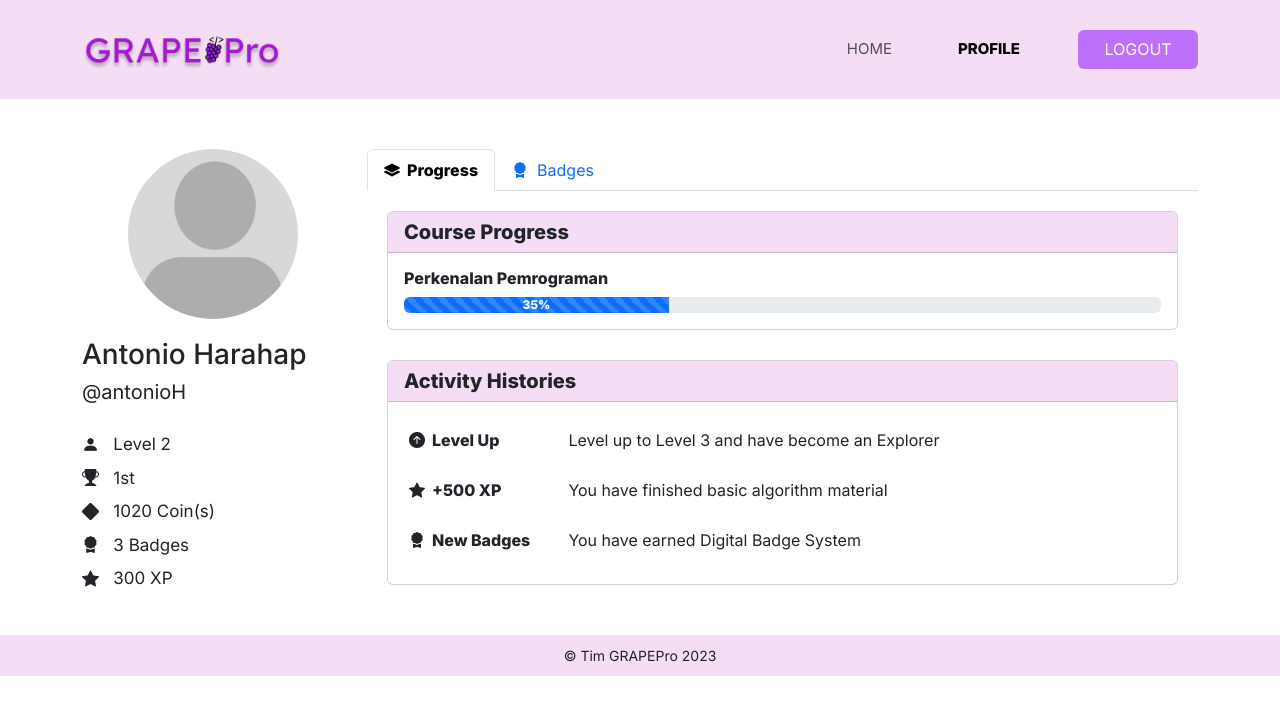
After one commit to angganap/grapeappRPL, a CodeIgniter 4 app: template app/Views/User/profile.php in a window 1280 px wide. The commit adds this page. Shown: the top 715 px of the page. Run offline with PHP 8.4 and a stand-in for CodeIgniter, Linux system fonts and the light colour scheme; the template is opened without the code that fills it, so the values that code supplies are empty; some libraries are stand-ins or nearby versions.

Commit message:
adding profile page yet it still has little errors

```diff
--- a/app/Config/Routes.php
+++ b/app/Config/Routes.php
@@ -31,6 +31,7 @@ $routes->set404Override();
 // route since we don't have to scan directories.
 $routes->get('/', 'Home::index');
 $routes->get('/home', 'User\Home::index');
+$routes->get('/profile', 'User\Profile::index');
 
 /*
  * --------------------------------------------------------------------
--- /dev/null
+++ b/app/Views/User/profile.php
@@ -0,0 +1,174 @@
+<!DOCTYPE html>
+<html lang="en">
+
+<head>
+    <meta charset="UTF-8">
+    <title>GRAPEPro | Profile</title>
+    <meta name="viewport" content="width=device-width, initial-scale=1.0">
+    <link rel="shortcut icon" type="image/png" href="/favicon.ico">
+    <link rel="stylesheet" type="text/css" href="/css/user/profile.css">
+    <link href="https://cdn.jsdelivr.net/npm/bootstrap@5.3.0-alpha3/dist/css/bootstrap.min.css" rel="stylesheet"
+        integrity="sha384-KK94CHFLLe+nY2dmCWGMq91rCGa5gtU4mk92HdvYe+M/SXH301p5ILy+dN9+nJOZ" crossorigin="anonymous">
+    <script src="https://cdn.jsdelivr.net/npm/bootstrap@5.3.0-alpha3/dist/js/bootstrap.bundle.min.js"
+        integrity="sha384-ENjdO4Dr2bkBIFxQpeoTz1HIcje39Wm4jDKdf19U8gI4ddQ3GYNS7NTKfAdVQSZe" crossorigin="anonymous">
+    </script>
+    <link rel="stylesheet" href="https://cdn.jsdelivr.net/npm/bootstrap-icons@1.10.5/font/bootstrap-icons.css">
+</head>
+
+<body>
+    <div class="wrapper">
+        <nav class="navbar navbar-expand-lg ">
+            <div class="container nav-cont">
+                <a class="navbar-brand" href="#">
+                    <img src="/images/logo.png">
+                </a>
+                <button class="navbar-toggler" type="button" data-bs-toggle="collapse"
+                    data-bs-target="#navbarNavAltMarkup" aria-controls="navbarNavAltMarkup" aria-expanded="false"
+                    aria-label="Toggle navigation">
+                    <span class="navbar-toggler-icon"></span>
+                </button>
+                <div class="collapse navbar-collapse" id="navbarNavAltMarkup">
+                    <div class="navbar-nav ms-auto">
+                        <a class="nav-link" aria-current="page" href="#">HOME</a>
+                        <a class="nav-link active" href="#">PROFILE</a>
+                        <a class="btn btn-logout" href="#">LOGOUT</a>
+                    </div>
+                </div>
+            </div>
+        </nav>
+        <div class="container">
+			<div class="row row-profile">
+				<div class="col-lg-3">
+					<center><img src="/images/avatar.jpg" class="profile-pic" id="profile-pic">
+					</center>
+					<h3 class="profile-name">Antonio Harahap</h3>
+					<span class="username">@antonioH</span>
+					<div class="info">
+						<span class="info-item"><i class="bi bi-person-fill"></i>&nbsp;&nbsp; Level 2</span>
+						<span class="info-item"><i class="bi bi-trophy-fill"></i>&nbsp;&nbsp; 1st</span>
+						<span class="info-item"><i class="bi bi-diamond-fill"></i>&nbsp;&nbsp; 1020 Coin(s)</span>
+						<span class="info-item"><i class="bi bi-award-fill"></i>&nbsp;&nbsp; 3 Badges</span>
+						<span class="info-item"><i class="bi bi-star-fill"></i>&nbsp;&nbsp; 300 XP</span>
+					</div>
+				</div>
+				<div class="col-lg-9 nav-info-user">
+					<nav>
+						<div class="nav nav-tabs" id="nav-tab" role="tablist">
+							<button class="nav-link active" id="nav-progress-tab" data-bs-toggle="tab"
+								data-bs-target="#nav-progress" type="button" role="tab" aria-controls="nav-progress"
+								aria-selected="false"><i class="bi bi-layers-fill"></i>&nbsp;&nbsp;Progress</button>
+							<button class="nav-link" id="nav-badges-tab" data-bs-toggle="tab"
+								data-bs-target="#nav-badges" type="button" role="tab" aria-controls="nav-badges"
+								aria-selected="false"><i class="bi bi-award-fill"></i>&nbsp;&nbsp;Badges</button>
+						</div>
+					</nav>
+					<div class="tab-content" id="nav-tabContent">
+						<div class="tab-pane fade show active" id="nav-progress" role="tabpanel" aria-labelledby="nav-progress-tab"
+							tabindex="0">
+							<div class="card card-progress">
+								<h5 class="card-header">Course Progress</h5>
+								<div class="card-body">
+									<h6>Perkenalan Pemrograman</h6>
+									<div class="progress">
+										<div class="progress-bar progress-bar-striped"
+											role="progressbar" aria-label="Example with label"
+											style="width: 35%; aria-valuenow= 35"
+											aria-valuemin="0" aria-valuemax="100">35%</div>
+									</div>
+								</div>
+							</div>
+							<div class="card card-progress">
+								<h5 class="card-header">Activity Histories</h5>
+								<div class="card-body">
+									<div class="row-custom">
+										<div class="coloumn-1"><i class="bi bi-arrow-up-circle-fill"></i>&nbsp; Level Up
+										</div>
+										<div class="coloumn-2">Level up to Level 3 and have become an Explorer</div>
+									</div>
+									<div class="row-custom">
+										<div class="coloumn-1"><i class="bi bi-star-fill"></i>&nbsp; +500 XP</div>
+										<div class="coloumn-2">You have finished basic algorithm material</div>
+									</div>
+									<div class="row-custom">
+										<div class="coloumn-1"><i class="bi bi-award-fill"></i></i>&nbsp; New Badges
+										</div>
+										<div class="coloumn-2">You have earned Digital Badge System</div>
+									</div>
+								</div>
+							</div>
+						</div>
+						<div class="tab-pane fade" id="nav-badges" role="tabpanel" aria-labelledby="nav-badges-tab"
+							tabindex="0">
+							<div class="card card-badges" style="width: 18rem;">
+								<img src="/images/badges.png" class="card-img-top" alt="...">
+								<div class="card-body">
+									<center>
+										<h5 class="card-title">Digital Badge System</h5>
+									</center>
+									<center>
+										<p class="card-text">COMPLETION BADGES</p>
+									</center><br />
+									<center>
+										<p class="card-text">Earned: 14 Feb, 2022 02:30:00</p>
+									</center>
+								</div>
+							</div>
+							<div class="card card-badges" style="width: 18rem;">
+								<img src="../images/badges.png" class="card-img-top" alt="...">
+								<div class="card-body">
+									<center>
+										<h5 class="card-title">Digital Badge System</h5>
+									</center>
+									<center>
+										<p class="card-text">COMPLETION BADGES</p>
+									</center><br />
+									<center>
+										<p class="card-text">Earned: 14 Feb, 2022 02:30:00</p>
+									</center>
+								</div>
+							</div>
+							<div class="card card-badges" style="width: 18rem;">
+								<img src="../images/badges.png" class="card-img-top" alt="...">
+								<div class="card-body">
+									<center>
+										<h5 class="card-title">Digital Badge System</h5>
+									</center>
+									<center>
+										<p class="card-text">COMPLETION BADGES</p>
+									</center><br />
+									<center>
+										<p class="card-text">Earned: 14 Feb, 2022 02:30:00</p>
+									</center>
+								</div>
+							</div>
+						</div>
+					</div>
+				</div>
+			</div>
+		</div>
+    </div>
+    <div class="footer">
+        <span>&#169; Tim GRAPEPro 2023</span>
+    </div>
+    <!-- <div class="black-wrapper change-pic-pop-up"></div>
+	<div class="card w-40 change-pic-pop-up card-change-pic">
+		<div class="card-body">
+			<i class="bi bi-x" id="close"></i>
+			<center><img src='/images/avatar.jpg' class="change-img" id="change-img"></center>
+			<form method="post" id="change-img-form">
+				<div class="input-group mb-3">
+					<input type="file" class="form-control" id="inputGroupFile02">
+					<label class="input-group-text" for="inputGroupFile02">Upload</label>
+				</div>
+			</form>
+			<buttton class="btn btn-primary w-100 mt-20" id="change-pic">Change Photo Profile</buttton>
+		</div>
+	</div> -->
+</body>
+<script src="https://cdn.jsdelivr.net/npm/@popperjs/core@2.11.7/dist/umd/popper.min.js" integrity="sha384-zYPOMqeu1DAVkHiLqWBUTcbYfZ8osu1Nd6Z89ify25QV9guujx43ITvfi12/QExE" crossorigin="anonymous"></script>
+    <script src="https://cdn.jsdelivr.net/npm/bootstrap@5.3.0-alpha3/dist/js/bootstrap.min.js" integrity="sha384-Y4oOpwW3duJdCWv5ly8SCFYWqFDsfob/3GkgExXKV4idmbt98QcxXYs9UoXAB7BZ" crossorigin="anonymous"></script>
+    <script src="https://cdnjs.cloudflare.com/ajax/libs/jquery/3.6.0/jquery.min.js"
+	integrity="sha512-894YE6QWD5I59HgZOGReFYm4dnWc1Qt5NtvYSaNcOP+u1T9qYdvdihz0PPSiiqn/+/3e7Jo4EaG7TubfWGUrMQ=="
+	crossorigin="anonymous" referrerpolicy="no-referrer"></script>
+    <script type="text/javascript" src="/js/user/profile.js"></script>
+</html>
--- /dev/null
+++ b/public/css/user/profile.css
@@ -0,0 +1,186 @@
+@import url('https://fonts.googleapis.com/css2?family=Inter:wght@400;500;600700;800;900&display=swap');
+body{
+    bottom: 0;
+    padding-bottom: 0;
+    font-family: 'Inter', sans-serif !important;
+}
+.navbar{
+    background-color: #F4DDF5 !important;
+}
+.nav-cont{
+    padding: 15px 0;
+}
+.navbar-brand img{
+    width: 200px;
+}
+.navbar-nav{
+    font-family: 'Inter', sans-serif !important;
+    font-size: 15px;
+}
+
+.navbar-nav .nav-link{
+    margin-right: 50px;
+}
+
+.active{
+    font-weight: 600 !important;
+}
+
+.btn-logout{
+    background-color: #BE6FFB !important;
+    color: #fff !important;
+    width: 120px;
+}
+#wrapper{
+	width: 100%;
+	height: 100%;
+	position: absolute;
+	z-index: 1;
+}
+.profile-pic{
+	width: 170px;
+	height: 170px;
+	border-radius: 50%;
+}
+.profile-pic:hover{
+	cursor: pointer;
+}
+.container .row-profile{
+	padding-top: 50px;
+}
+.profile-name{
+	margin-top: 20px;
+	line-height: 30px;
+}
+.username{
+	font-size: 20px;
+}
+
+.info{
+	width: 100%;
+	margin-top: 25px;
+}
+.info-item{
+	font-size: 17px;
+	margin-top: 8px;
+	display: block;
+}
+
+.card-header{
+    background-color: #F4DDF5 !important;
+    font-weight: 600 !important;
+}
+
+.card-body h6{
+    font-weight: 600;
+}
+
+.badges{
+	width: 200px;
+	height: auto;
+}
+.tab-content .tab-pane{
+	padding: 20px;
+}
+
+.card-progress{
+	margin-bottom: 30px;
+}
+
+.row-custom{
+	width: 100%;
+	padding: 10px 5px;
+	display: inline-block;
+
+}
+.coloumn-1{
+	width: 20%;
+	display: inline-block;
+	float: left;
+	font-weight: 600;
+}
+.coloumn-2{
+	width: 80%;
+	display: inline-block;
+	float: left;
+	padding-left: 10px;
+    font-weight: 400;
+}
+
+.card-badges{
+	margin: 20px;
+	display: inline-block !important;
+}
+
+.change-pic-pop-up{
+	z-index: 3;
+	display: block;
+}
+.w-40{
+	width: 40%;
+}
+.mt-20{
+	margin-top: 20px;
+}
+.c-black{
+	color: #000;
+}
+#close{
+	float: right;
+	font-size: 23px;
+}
+#close:hover{
+	cursor: pointer;
+}
+.card-change-pic{
+	top: 0;
+	right: 0;
+	left: 0;
+	bottom: 0;
+	margin: auto;
+	position: relative;
+    top: 50%;
+    transform: translateY(-50%);
+}
+
+.black-wrapper{
+	width: 100%;
+	height: 100%;
+	background-color: #000;
+	opacity: 0.5;
+	position: absolute;
+	z-index: 2;
+
+}
+.change-img{
+	width: 200px;
+	height: 200px;
+	border-radius: 50%;
+}
+#change-img-form{
+	margin-top: 30px;
+}
+
+.share-wrapper{
+	border: 1px solid #818384;
+	padding: 30px;
+	border-radius: 20px;
+}
+.share-wrapper h3{
+	margin-bottom: 20px;
+}
+
+.footer{
+    width: 100%;
+    padding: 10px 0;
+    text-align: center;
+    background-color: #F4DDF5;
+    bottom: 0;
+    font-size: 14px;
+}
+
+@media only screen and (max-width: 991px) {
+	.container .row-profile .nav-info-user{
+		padding-top: 40px;
+	}
+}
--- /dev/null
+++ b/public/js/user/profile.js
@@ -0,0 +1,30 @@
+$('#profile-pic').click(function(){
+	$( ".change-pic-pop-up" ).css( "display", "block !important" );
+})
+
+$("#close").click(function(){
+	$(".change-pic-pop-up").css("display","none");
+});
+
+$('#sign-out').click(function(){
+	window.location.href = "./logout.php";
+})
+
+$('#inputGroupFile02').change(function(){
+    var input = this;
+    var url = $(this).val();
+    var ext = url.substring(url.lastIndexOf('.') + 1).toLowerCase();
+    if (input.files && input.files[0]&& (ext == "gif" || ext == "png" || ext == "jpeg" || ext == "jpg"))
+     {
+        var reader = new FileReader();
+
+        reader.onload = function (e) {
+           $('#change-img').attr('src', e.target.result);
+        }
+       reader.readAsDataURL(input.files[0]);
+    }
+    else
+    {
+      $('#change-img').attr('src', '/assets/no_preview.png');
+    }
+});
```
Also changed, not shown: app/Controllers/User/Profile.php (added, +12 -0 lines), app/Views/User/home.php (+6 -4 lines), public/css/user/home.css (renamed from public/css/user/style.css, +11 -0 lines), public/images/badges.png (added).
